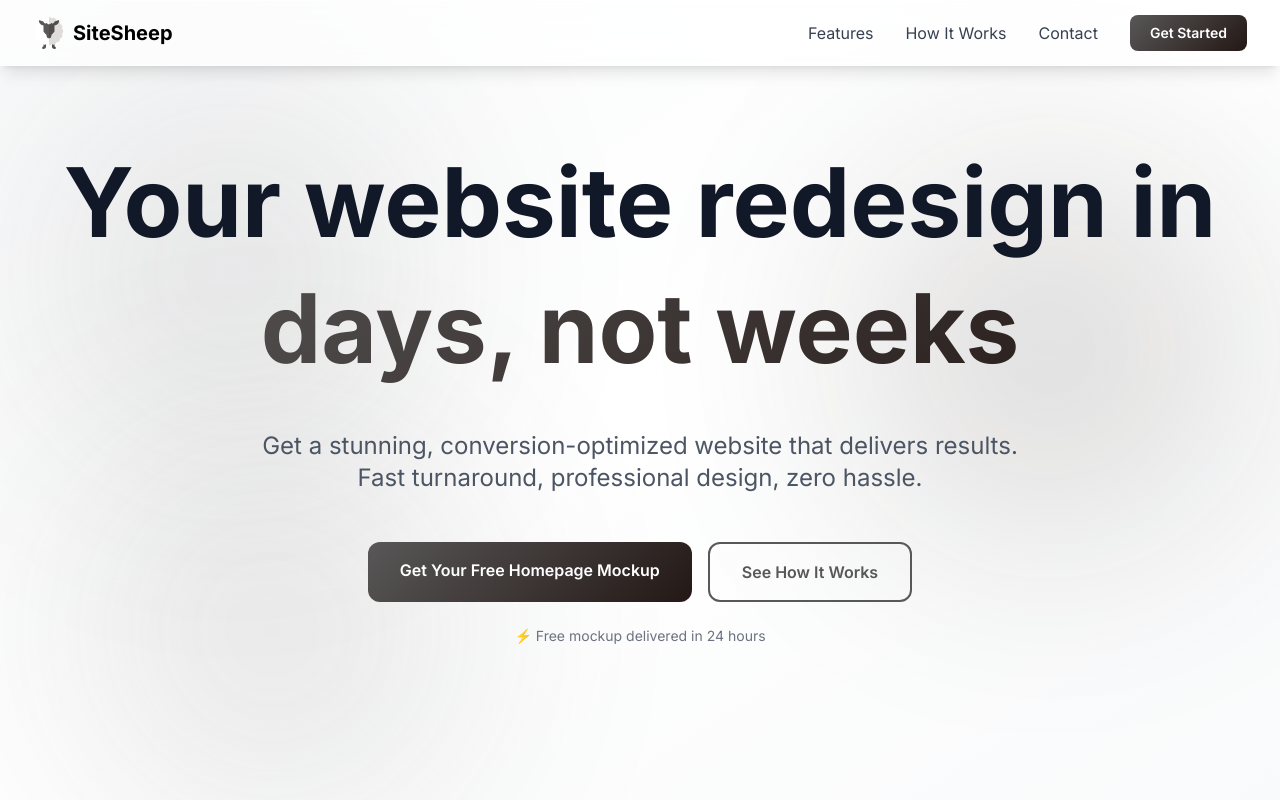
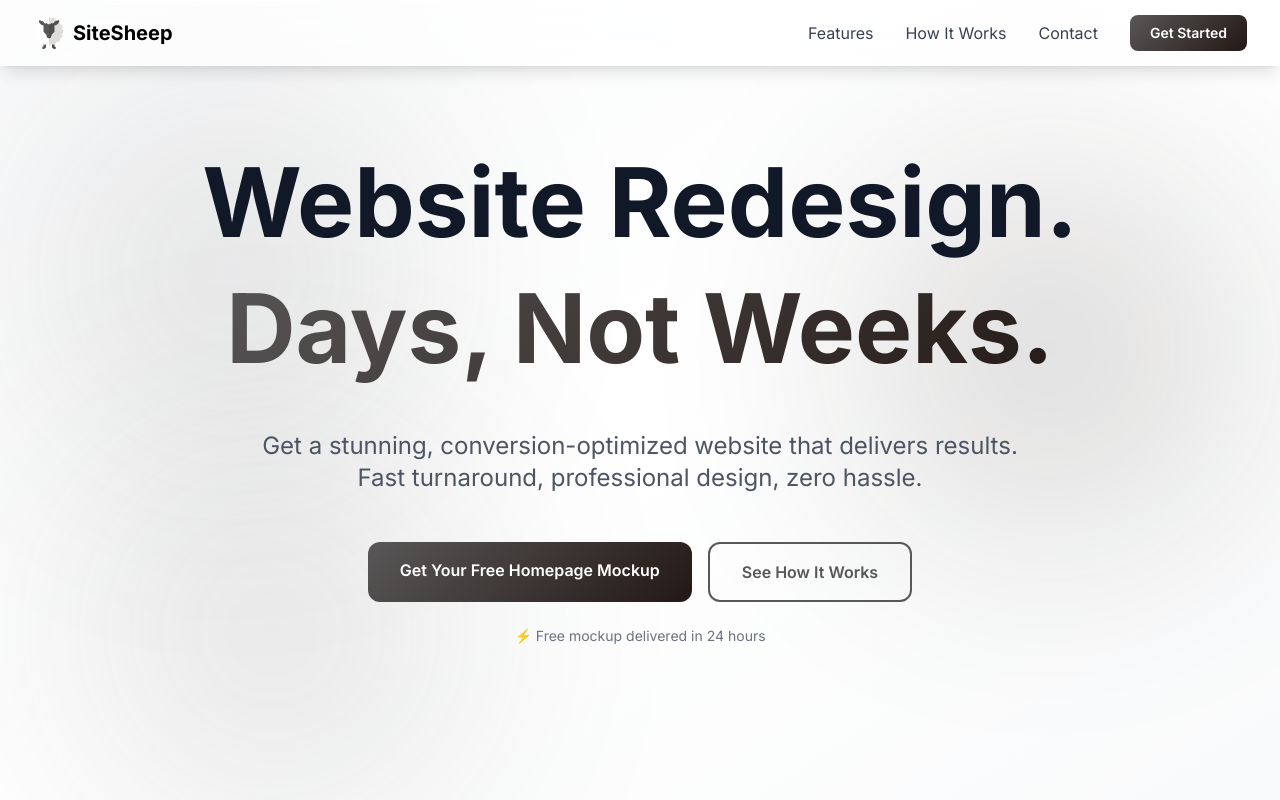
Before and after one commit to colecooke/sitesheep-website, a Next.js app: page / in a window 1280 px wide. Shown: the top 800 px of the page. Built offline with nearby package versions, Linux system fonts and the light colour scheme.

Commit message:
Update site

```diff
--- a/app/page.tsx
+++ b/app/page.tsx
@@ -139,8 +139,8 @@ export default function Home() {
         <div className="relative z-10 max-w-7xl mx-auto px-4 sm:px-6 lg:px-8 text-center">
           <div className="animate-slide-up">
             <h1 className="text-6xl md:text-7xl lg:text-8xl font-bold mb-6 text-gray-900 leading-tight">
-              Your website redesign in
-              <span className="block gradient-text leading-relaxed">days, not weeks</span>
+              Website Redesign.
+              <span className="block gradient-text leading-relaxed">Days, Not Weeks.</span>
             </h1>
             <p className="text-xl md:text-2xl text-gray-600 mb-12 max-w-3xl mx-auto">
               Get a stunning, conversion-optimized website that delivers results.
```
